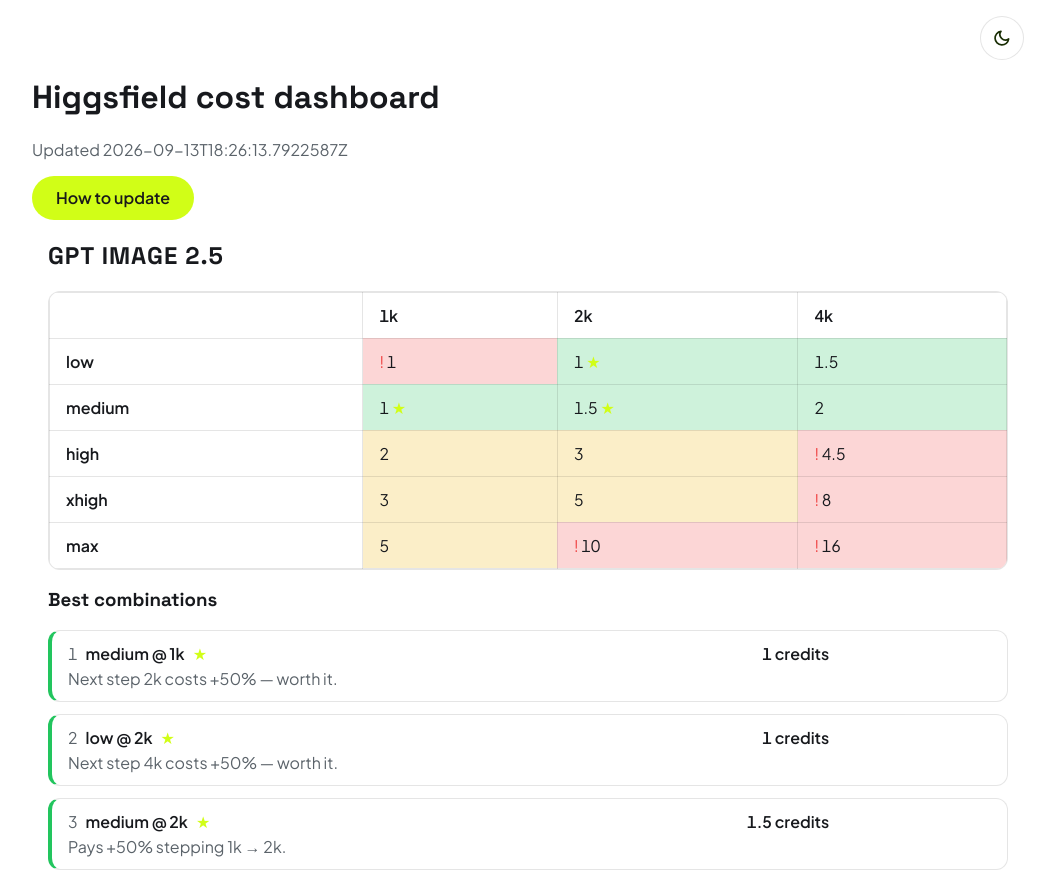
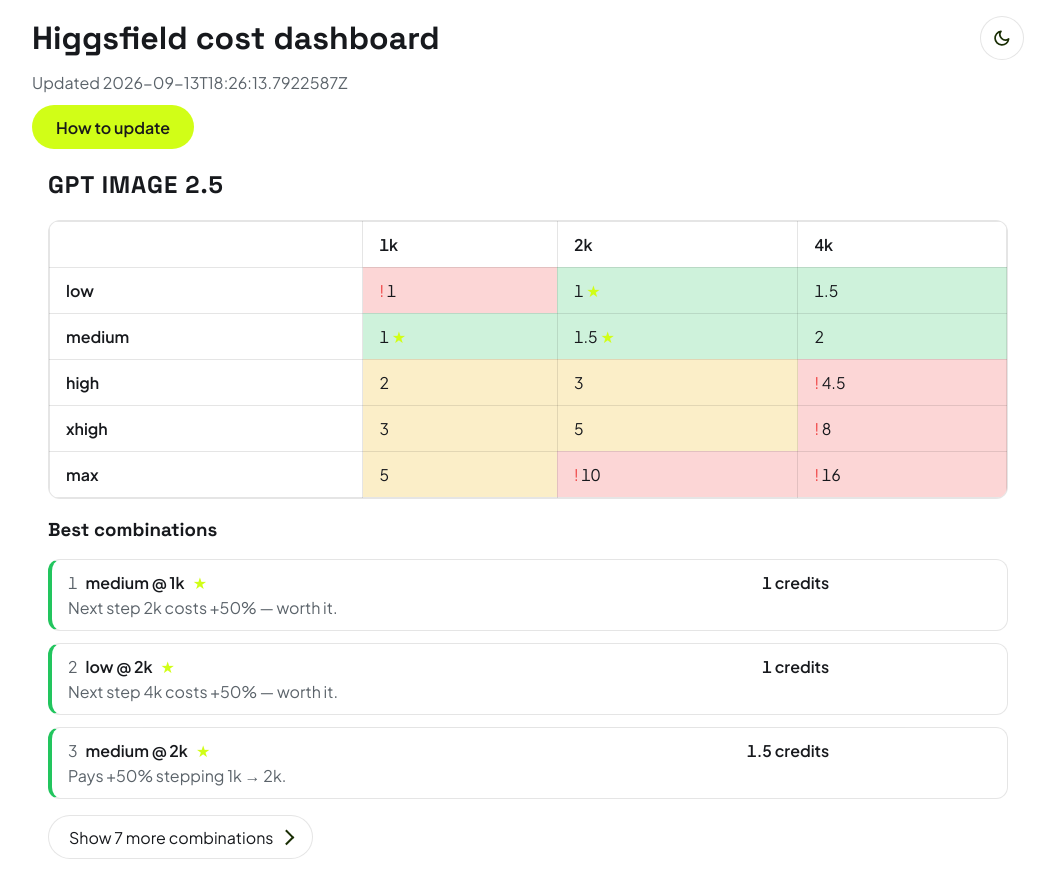
Before and after one commit to Asura7170/higgsfield-credit-costs, a website built with Vite: page index.html in a window 1280 px wide. Shown: the top 878 px of the page, without its empty margins (112-1167 px from the left). Built offline with nearby package versions, Linux system fonts and the light colour scheme.

Commit message:
fix: theme toggle inline with title

```diff
--- a/src/style.css
+++ b/src/style.css
@@ -52,14 +52,20 @@
 }
 
 header {
-  position: relative;
-  padding-top: 3.5rem;
+  display: flex;
+  flex-wrap: wrap;
+  align-items: center;
+  gap: 0.75rem 1rem;
+  padding-top: 1rem;
+}
+
+header h1 {
+  flex: 1;
+  margin: 0;
 }
 
 #theme-toggle {
-  position: absolute;
-  top: 1rem;
-  right: 1rem;
+  position: static;
   display: grid;
   place-items: center;
   inline-size: 44px;
@@ -219,6 +225,16 @@
   color: var(--brand);
 }
 
+#updated {
+  flex: 1 1 100%;
+  order: 2;
+  margin: 0;
+}
+
+#how-open {
+  order: 3;
+}
+
 #method,
 #updated {
   color: var(--muted);
```
